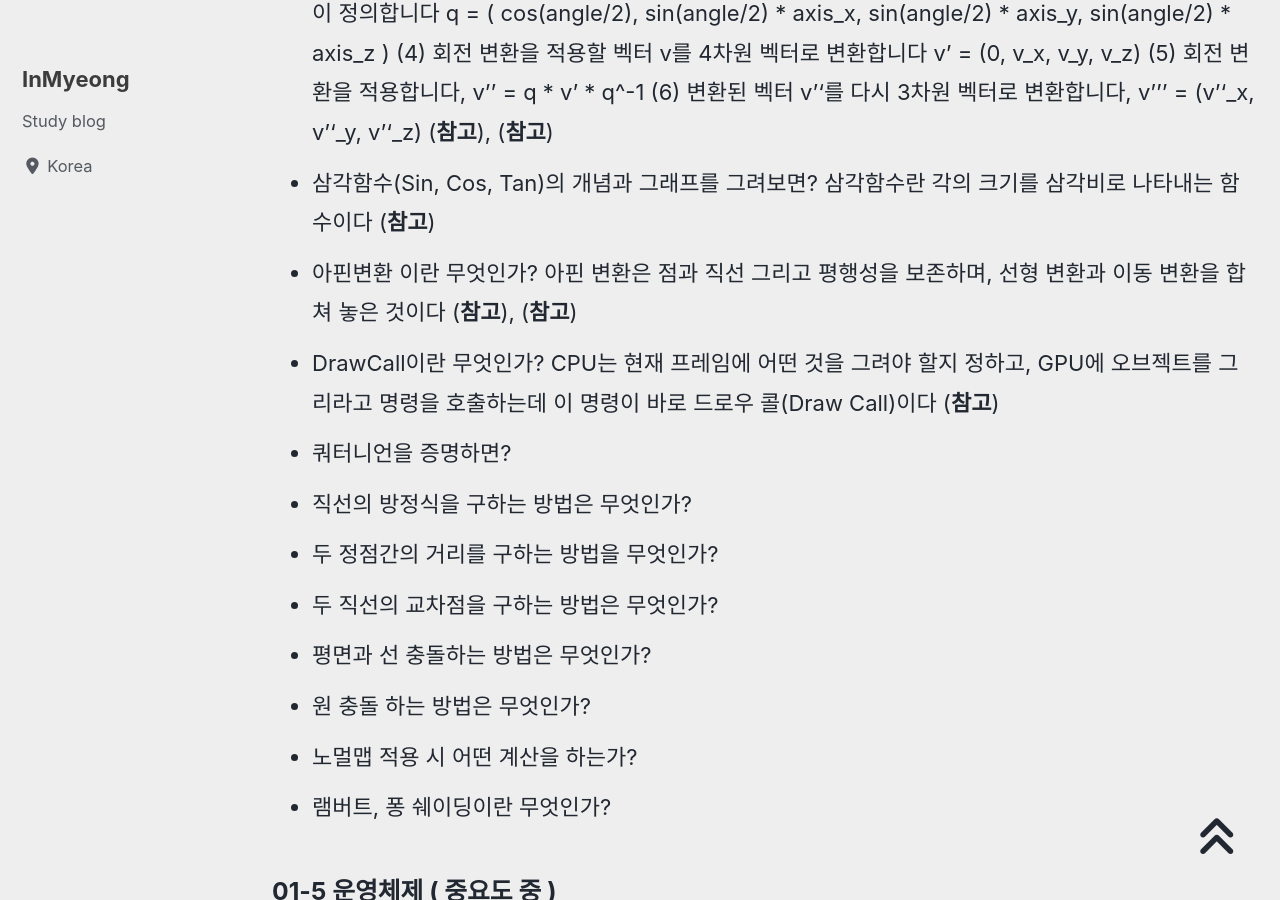
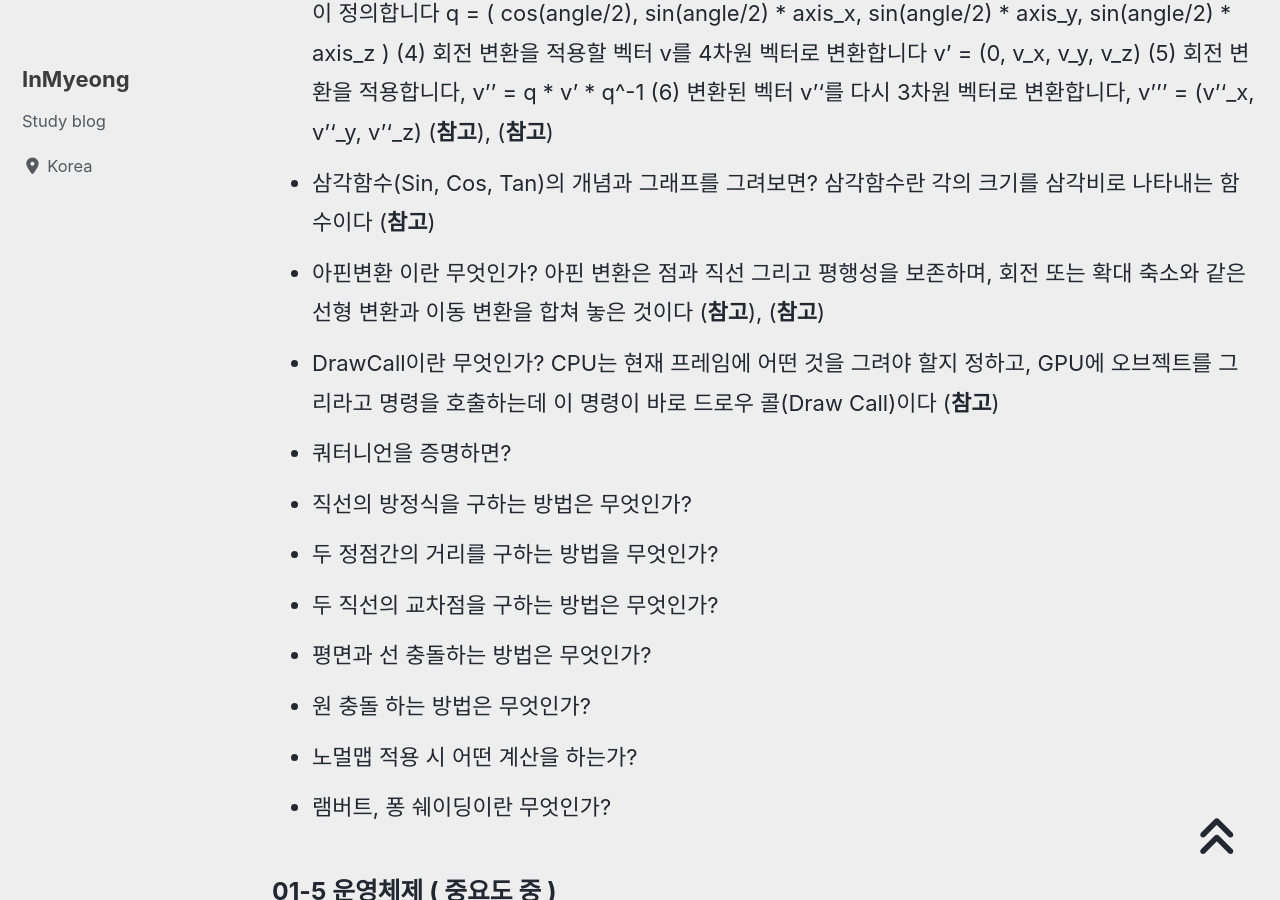
Before and after one commit to devMyeong/devMyeong.github.io, a Jekyll site: the page built from _posts/cs/2022-09-05-블로그-면접준비.md, in a window 1280 px wide and 900 px high, scrolled down 22876 px. Built offline with Jekyll 4.4.1, drawn with Linux system fonts in a browser that asks for light colours; cached includes are drawn as plain includes; nearby versions of some CDN libraries; some web fonts are replaced; comment, search, counter and statistics services are not loaded.

Commit message:
Chore : 수정

```diff
--- a/_posts/cs/2022-09-05-블로그-면접준비.md
+++ b/_posts/cs/2022-09-05-블로그-면접준비.md
@@ -211,7 +211,7 @@ last_modified_at: 2022-10-30
 - 법선 벡터란? 면의 앞면으로부터 멀어질 방향을 뜻한다 ([**참고**](http://telnet.or.kr/directx/graphics/programmingguide/gettingstarted/3dcoordinatesystems/facevertexnormalvectors.htm))
 - 쿼터니언을 사용하여 3차원 공간에서의 회전 변환을 구현하는 방법은? (1) 회전 축(axis)과 회전 각(angle)을 정합니다 (2) 회전 축을 단위 벡터(unit vector)로 정규화합니다 (3) 쿼터니언 q를 다음과 같이 정의합니다 q = ( cos(angle/2), sin(angle/2) * axis_x, sin(angle/2) * axis_y, sin(angle/2) * axis_z ) (4) 회전 변환을 적용할 벡터 v를 4차원 벡터로 변환합니다 v' = (0, v_x, v_y, v_z) (5) 회전 변환을 적용합니다, v'' = q * v' * q^-1 (6) 변환된 벡터 v''를 다시 3차원 벡터로 변환합니다, v''' = (v''_x, v''_y, v''_z) ([**참고**](https://tistory.joonhyung.xyz/16)), ([**참고**](https://showmiso.tistory.com/57))
 - 삼각함수(Sin, Cos, Tan)의 개념과 그래프를 그려보면? 삼각함수란 각의 크기를 삼각비로 나타내는 함수이다 ([**참고**](https://ko.wikipedia.org/wiki/%EC%82%BC%EA%B0%81%ED%95%A8%EC%88%98))
-- 아핀변환 이란 무엇인가? 아핀 변환은 점과 직선 그리고 평행성을 보존하며, 선형 변환과 이동 변환을 합쳐 놓은 것이다 ([**참고**](https://eunho5751.tistory.com/37)), ([**참고**](https://velog.io/@bangseungho/Chapter-2-%EC%A0%95%EC%A0%90-%EC%B2%98%EB%A6%AC))
+- 아핀변환 이란 무엇인가? 아핀 변환은 점과 직선 그리고 평행성을 보존하며, 회전 또는 확대 축소와 같은 선형 변환과 이동 변환을 합쳐 놓은 것이다 ([**참고**](https://eunho5751.tistory.com/37)), ([**참고**](https://velog.io/@bangseungho/Chapter-2-%EC%A0%95%EC%A0%90-%EC%B2%98%EB%A6%AC))
 - DrawCall이란 무엇인가? CPU는 현재 프레임에 어떤 것을 그려야 할지 정하고, GPU에 오브젝트를 그리라고 명령을 호출하는데 이 명령이 바로 드로우 콜(Draw Call)이다 ([**참고**](https://tsyang.tistory.com/79))
 - 쿼터니언을 증명하면?
 - 직선의 방정식을 구하는 방법은 무엇인가?
```
